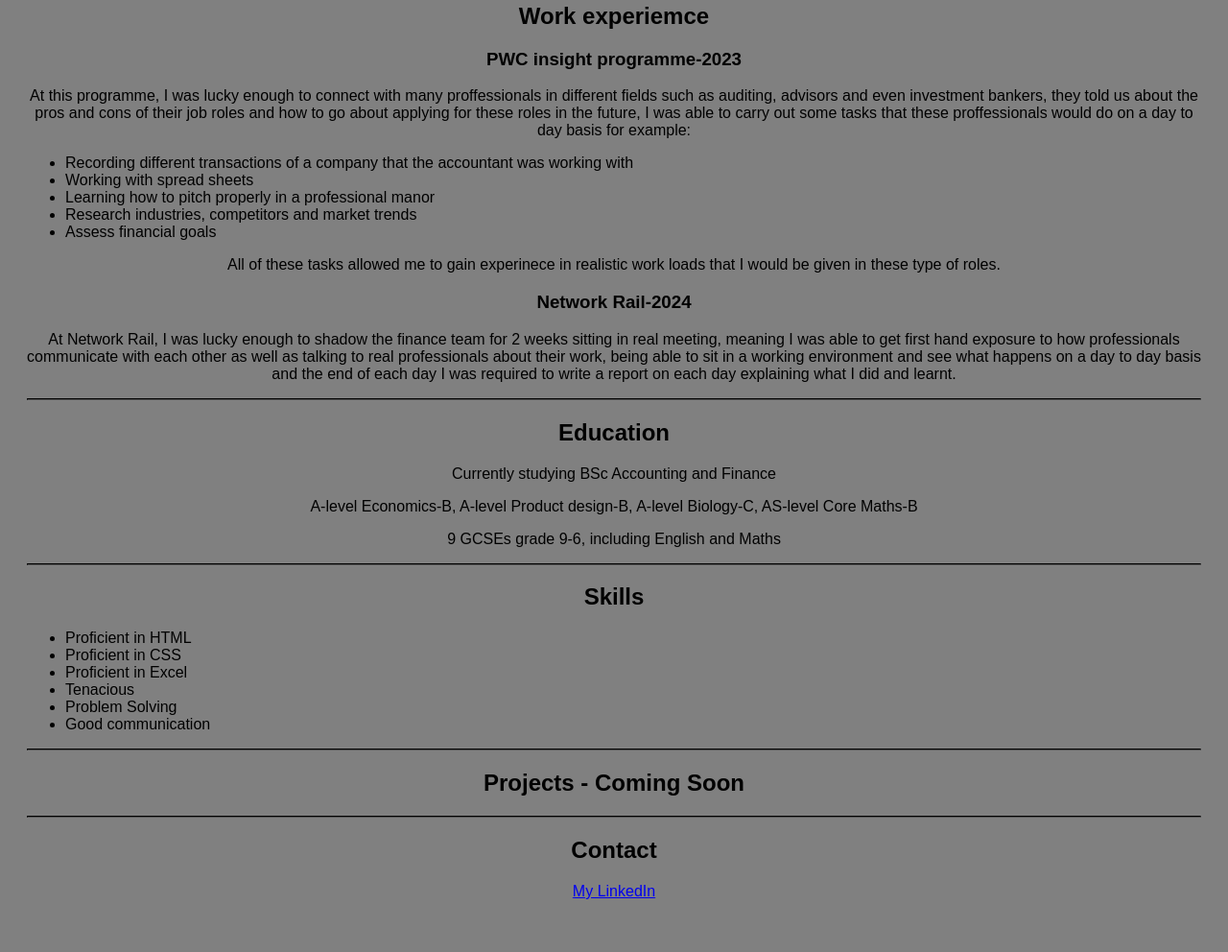
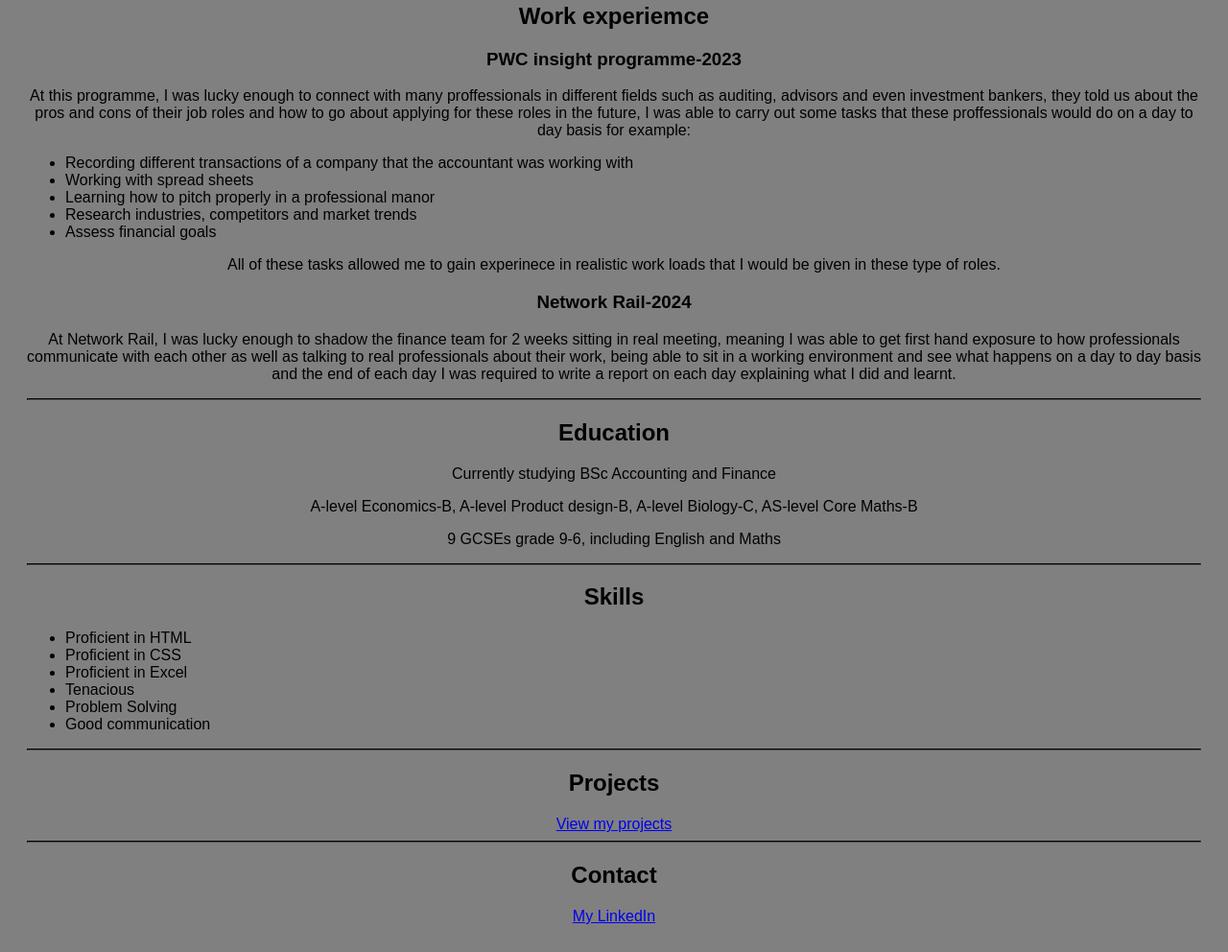
Before and after one commit to taega3codes/taega3codes.github.io, a plain HTML site: page index.html in a window 1280 px wide. Shown: the part 263-1255 px from the top of the page at 96% size. Before the commit the page ends 1229 px from the top, so only its background shows below. Drawn offline with Linux system fonts and the light colour scheme.

Commit message:
Add files via upload

```diff
--- a/index.html
+++ b/index.html
@@ -59,7 +59,8 @@
     </div>
     <hr>
     <div class="Projects">
-        <h2>Projects - Coming Soon</h2>
+        <h2>Projects</h2>
+        <a href="projects.html">View my projects</a>
     </div>
     <hr>
     <div class="contact">
```
